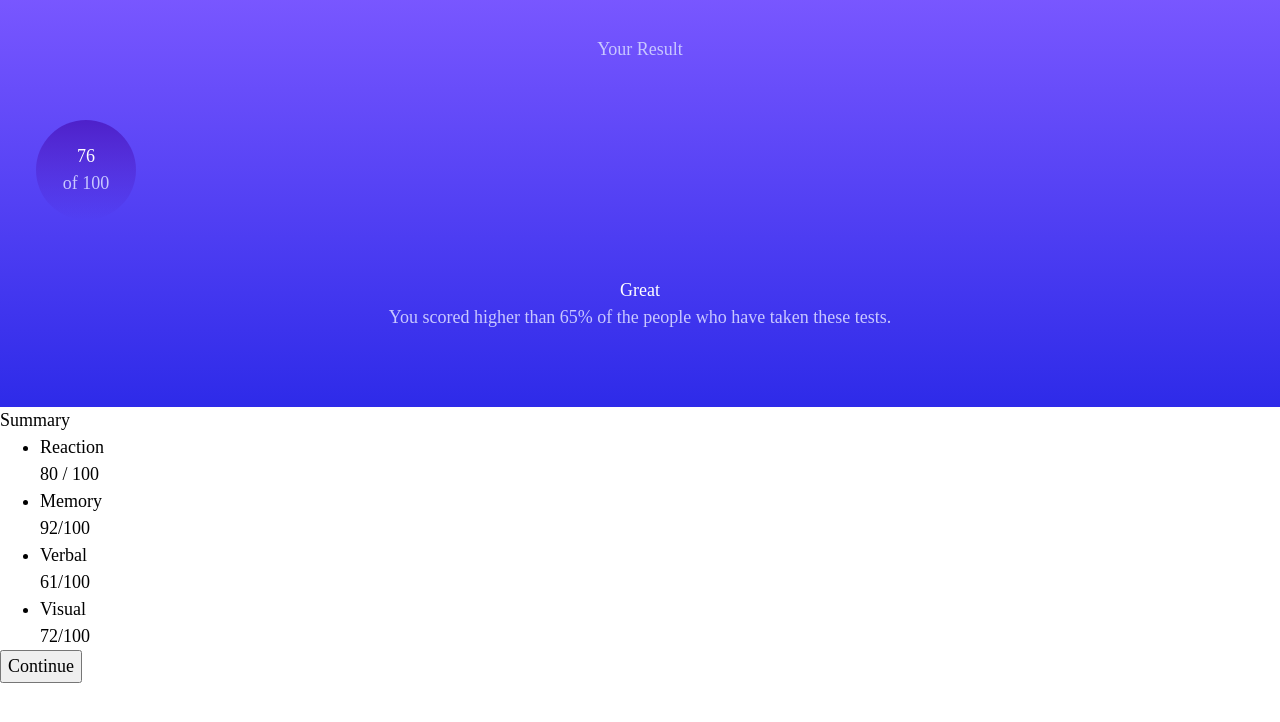
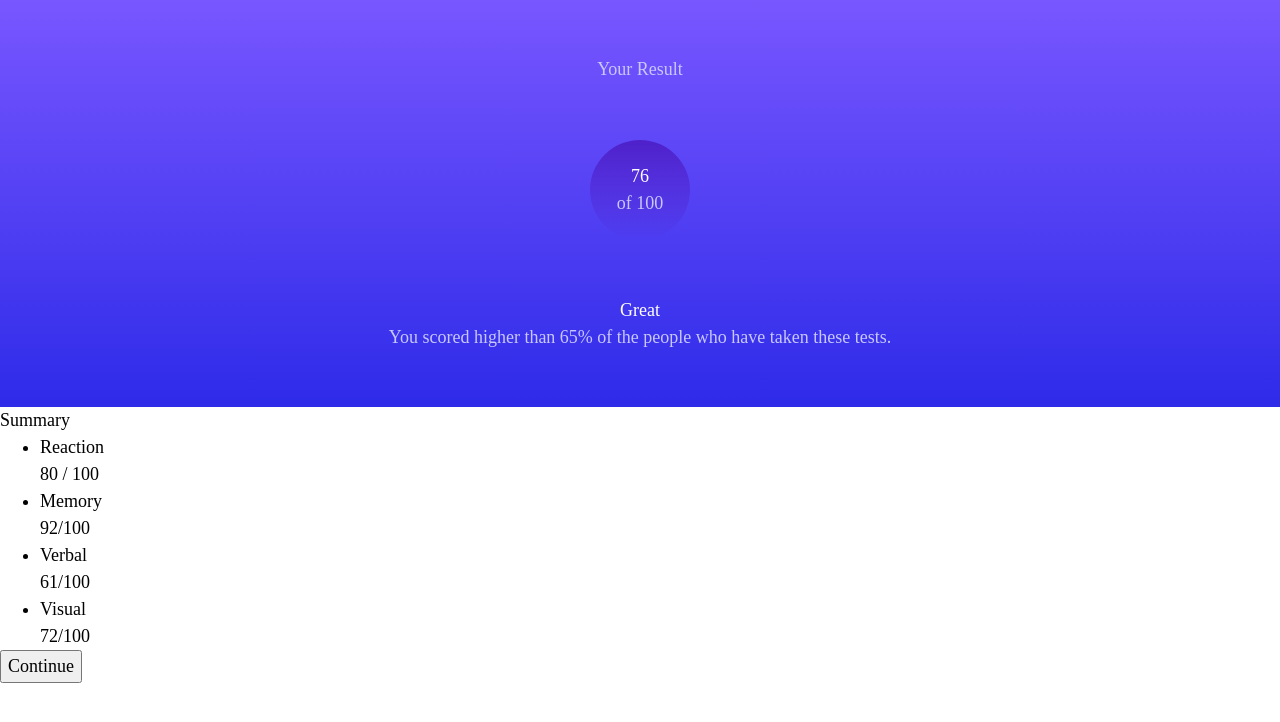
Before and after one commit to jacquelinel33/Results-Summary-Component, a plain HTML site: page index.html in a window 1280 px wide. Drawn offline with Linux system fonts and the light colour scheme.

Commit message:
center circle

```diff
--- a/styles.css
+++ b/styles.css
@@ -77,6 +77,7 @@ main {
   display: flex;
   flex-direction: column;
   justify-content: center;
+  margin: 0 auto;
 }
 
 .results {
@@ -86,4 +87,6 @@ main {
    padding: 2em;
    display: grid;
    gap: 1em;
+   justify-content: center;
+   align-items: center;
 }
```
